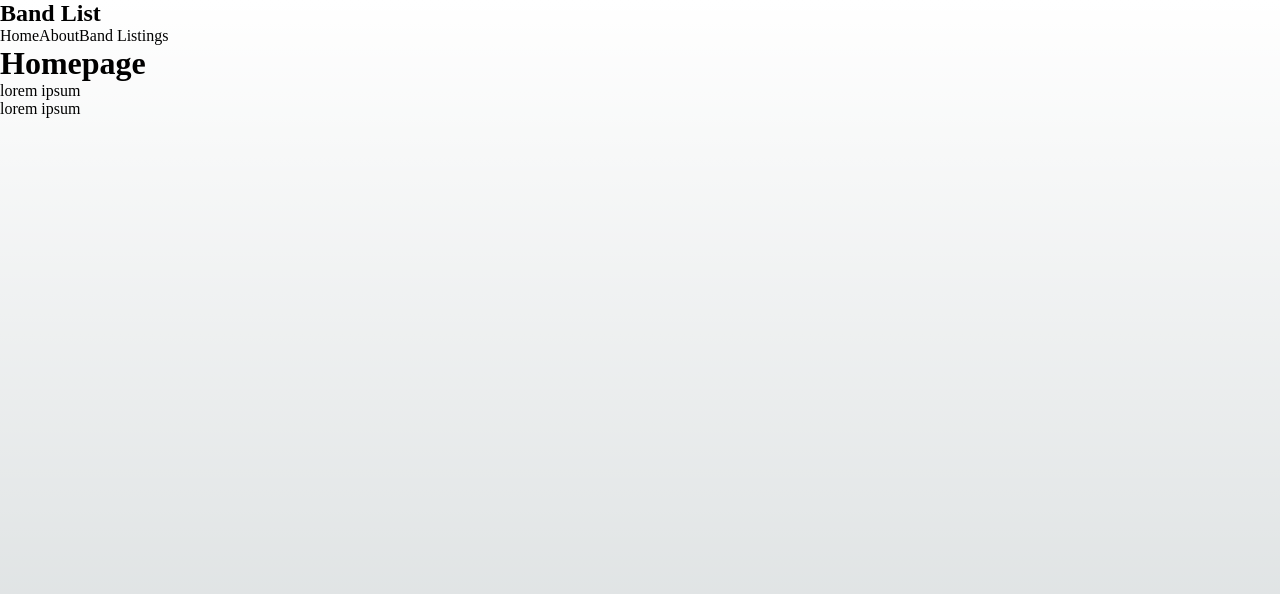
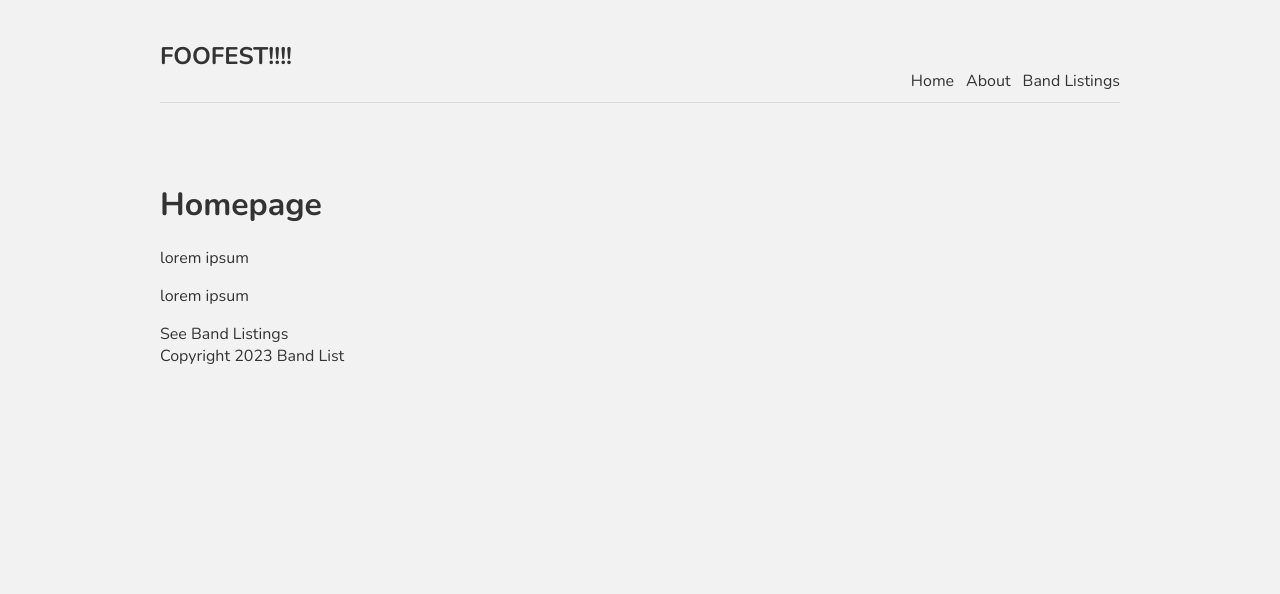
Before and after one commit to tombill143/foofest, a Next.js app: page / in a window 1280 px wide. Shown: the top 594 px of the page. Built offline with nearby package versions, Linux system fonts and the light colour scheme.

Commit message:
setting up template styles

```diff
--- a/src/pages/_app.js
+++ b/src/pages/_app.js
@@ -1,5 +1,12 @@
-import '@/styles/globals.css'
+import "@/styles/globals.css";
+import Layout from "./bands/componants/layout";
 
-export default function App({ Component, pageProps }) {
-  return <Component {...pageProps} />
+function App({ Component, pageProps }) {
+  return (
+    <Layout>
+      <Component {...pageProps} />
+    </Layout>
+  );
 }
+
+export default App;
--- /dev/null
+++ b/src/pages/bands/componants/Layout.js
@@ -0,0 +1,14 @@
+import Navbar from "./Navbar";
+import Footer from "./Footer";
+
+const Layout = ({ children }) => {
+  return (
+    <div className="content">
+      <Navbar />
+      {children}
+      <Footer />
+    </div>
+  );
+};
+
+export default Layout;
--- a/src/pages/bands/componants/Navbar.js
+++ b/src/pages/bands/componants/Navbar.js
@@ -4,7 +4,7 @@
   return (
     <nav>
       <div class="logo">
-        <h1>Band List</h1>
+        <h1>FOOFEST!!!!</h1>
       </div>
       <Link href="/">Home</Link>
       <Link href="/about">About</Link>
--- a/src/pages/index.js
+++ b/src/pages/index.js
@@ -1,14 +1,16 @@
 import Head from "next/head";
 import Navbar from "./bands/componants/Navbar";
 import styles from "../styles/Home.module.css";
+import Footer from "./bands/componants/Footer";
+import Link from "next/link";
 
 export default function Home() {
   return (
     <div>
-      <Navbar />
       <h1>Homepage</h1>
       <p>lorem ipsum</p>
       <p>lorem ipsum</p>
+      <Link href="/bands">See Band Listings</Link>
     </div>
   );
 }
--- a/src/styles/globals.css
+++ b/src/styles/globals.css
@@ -1,108 +1,37 @@
-:root {
-  --max-width: 1100px;
-  --border-radius: 12px;
-  --font-mono: ui-monospace, Menlo, Monaco, "Cascadia Mono", "Segoe UI Mono",
-    "Roboto Mono", "Oxygen Mono", "Ubuntu Monospace", "Source Code Pro",
-    "Fira Mono", "Droid Sans Mono", "Courier New", monospace;
-
-  --foreground-rgb: 0, 0, 0;
-  --background-start-rgb: 214, 219, 220;
-  --background-end-rgb: 255, 255, 255;
-
-  --primary-glow: conic-gradient(
-    from 180deg at 50% 50%,
-    #16abff33 0deg,
-    #0885ff33 55deg,
-    #54d6ff33 120deg,
-    #0071ff33 160deg,
-    transparent 360deg
-  );
-  --secondary-glow: radial-gradient(
-    rgba(255, 255, 255, 1),
-    rgba(255, 255, 255, 0)
-  );
-
-  --tile-start-rgb: 239, 245, 249;
-  --tile-end-rgb: 228, 232, 233;
-  --tile-border: conic-gradient(
-    #00000080,
-    #00000040,
-    #00000030,
-    #00000020,
-    #00000010,
-    #00000010,
-    #00000080
-  );
-
-  --callout-rgb: 238, 240, 241;
-  --callout-border-rgb: 172, 175, 176;
-  --card-rgb: 180, 185, 188;
-  --card-border-rgb: 131, 134, 135;
-}
-
-@media (prefers-color-scheme: dark) {
-  :root {
-    --foreground-rgb: 255, 255, 255;
-    --background-start-rgb: 0, 0, 0;
-    --background-end-rgb: 0, 0, 0;
-
-    --primary-glow: radial-gradient(rgba(1, 65, 255, 0.4), rgba(1, 65, 255, 0));
-    --secondary-glow: linear-gradient(
-      to bottom right,
-      rgba(1, 65, 255, 0),
-      rgba(1, 65, 255, 0),
-      rgba(1, 65, 255, 0.3)
-    );
-
-    --tile-start-rgb: 2, 13, 46;
-    --tile-end-rgb: 2, 5, 19;
-    --tile-border: conic-gradient(
-      #ffffff80,
-      #ffffff40,
-      #ffffff30,
-      #ffffff20,
-      #ffffff10,
-      #ffffff10,
-      #ffffff80
-    );
-
-    --callout-rgb: 20, 20, 20;
-    --callout-border-rgb: 108, 108, 108;
-    --card-rgb: 100, 100, 100;
-    --card-border-rgb: 200, 200, 200;
-  }
-}
-
-* {
-  box-sizing: border-box;
-  padding: 0;
-  margin: 0;
-}
-
-html,
-body {
-  min-height: 100%;
-  max-width: 100vw;
-  overflow-x: hidden;
-}
+@import url("https://fonts.googleapis.com/css2?family=Nunito:wght@300;400;600;700&display=swap");
 
 body {
-  color: rgb(var(--foreground-rgb));
-  background: linear-gradient(
-      to top,
-      transparent,
-      rgb(var(--background-end-rgb))
-    )
-    rgb(var(--background-start-rgb));
+  background: #f2f2f2;
+  color: #333;
+  font-family: "Nunito";
 }
-
 a {
-  color: inherit;
+  color: #333;
   text-decoration: none;
 }
-
-@media (prefers-color-scheme: dark) {
-  html {
-    color-scheme: dark;
-  }
+.content {
+  max-width: 960px;
+  margin: 0 auto;
 }
+nav {
+  margin: 10px auto 80px;
+  padding: 10px 0;
+  display: flex;
+  justify-content: flex-end;
+  align-items: flex-end;
+  border-bottom: 1px solid #ddd;
+}
+nav a {
+  margin-left: 12px;
+}
+nav .logo {
+  margin-right: auto;
+}
+footer {
+  display: block;
+  text-align: center;
+  padding: 30px 0;
+  margin-top: 60px;
+  color: #777;
+  border-top: 1px solid #eaeaea;
+}
```
